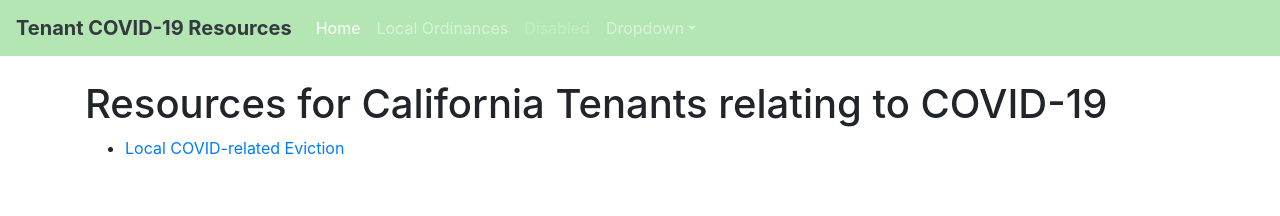
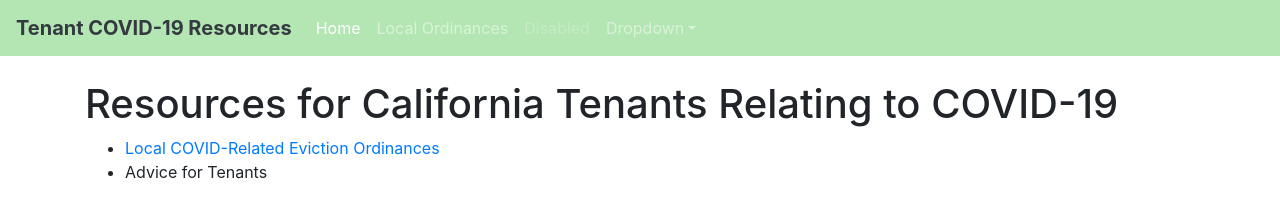
Before and after one commit to Covidevictions/main, a plain HTML site: page index.html in a window 1280 px wide. Drawn offline with nearby package versions, Linux system fonts and the light colour scheme.

Commit message:
Update index.html

```diff
--- a/index.html
+++ b/index.html
@@ -49,11 +49,12 @@
   <main role="main" class="container">
 
 
-        <h1>Resources for California Tenants relating to COVID-19 </h1>
+        <h1>Resources for California Tenants Relating to COVID-19 </h1>
 
 <ul>
-    <li><a href="/ordinances">Local COVID-related Eviction</a>
+    <li><a href="/ordinances">Local COVID-Related Eviction Ordinances</a>
     </li>
+    <li>Advice for Tenants</li>
       </ul>
 
 
```
